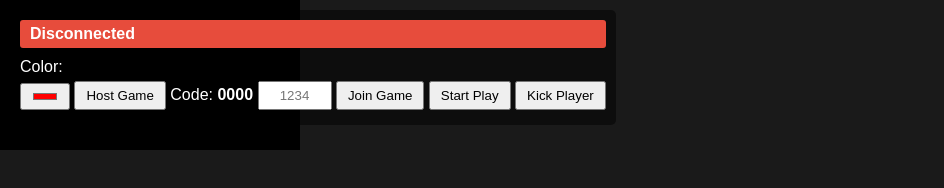
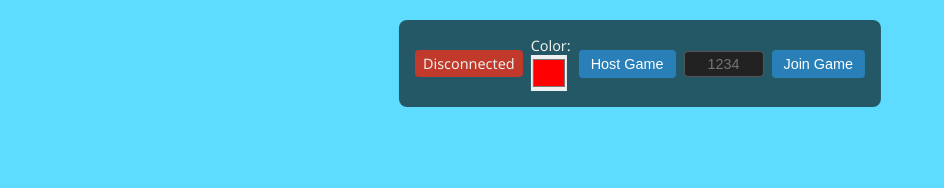
Before and after one commit to echo3721-art/cube-duel, a website: page public/index.html in a window 1280 px wide. Shown: the whole page, without its empty margins (0-944 px from the left). Drawn offline with nearby package versions, Linux system fonts and the light colour scheme; no server answers.

Commit message:
Update index.html

```diff
--- a/public/index.html
+++ b/public/index.html
@@ -5,88 +5,107 @@
   <title>Cube Duel</title>
   <meta name="viewport" content="width=device-width, initial-scale=1.0" />
   <style>
+    * { box-sizing: border-box; margin: 0; padding: 0; }
+    html, body { width: 100%; height: 100%; overflow: hidden; }
     body {
-        margin: 0;
-        overflow: hidden;
-        font-family: Arial, sans-serif;
-        background: #1a1a1a;
+      background: linear-gradient(135deg, #1a1a1a, #333);
+      font-family: "Segoe UI", sans-serif;
+      color: #eee;
     }
     #game-container {
       position: relative;
-        width: 100vw;
-        height: 100vh;
+      width: 100%;
+      height: 100%;
     }
-      #gameCanvas {
+    canvas {
       display: block;
-        background: #000;
+      width: 100%;
+      height: 100%;
+      background: #5edcff; /* ✅ Cyan background */
     }
     #ui {
       position: absolute;
-        top: 10px;
-        left: 10px;
-        color: white;
-        background: rgba(0, 0, 0, 0.5);
-        padding: 10px;
-        border-radius: 5px;
+      top: 20px;
+      left: 50%;
+      transform: translateX(-50%);
+      background: rgba(0, 0, 0, 0.6);
+      padding: 16px;
+      border-radius: 8px;
+      display: flex;
+      flex-wrap: wrap;
+      gap: 8px;
+      align-items: center;
+      z-index: 10;
     }
+    #ui * { font-size: 0.9rem; }
     #status {
-        padding: 5px 10px;
-        border-radius: 3px;
-        margin-bottom: 10px;
-        font-weight: bold;
+      padding: 4px 8px;
+      border-radius: 4px;
+      background: #c0392b;
     }
-      .connected { background: #2ecc71; }
-      .disconnected { background: #e74c3c; }
-      button, input {
-        margin: 5px 0;
-        padding: 5px 10px;
+    #status.connected { background: #27ae60; }
+    #ui input[type="color"] {
+      width: 36px;
+      height: 36px;
+      border: none;
       cursor: pointer;
     }
-      #roomInput {
-        width: 50px;
+    #ui input[type="text"] {
+      width: 80px;
+      padding: 4px;
+      border-radius: 4px;
+      border: 1px solid #555;
+      background: #222;
+      color: #fff;
       text-align: center;
     }
+    #ui button {
+      padding: 6px 12px;
+      border: none;
+      border-radius: 4px;
+      background: #2980b9;
+      color: #fff;
+      cursor: pointer;
+      transition: background 0.2s;
+    }
+    #ui button:hover { background: #1f618d; }
+    #ui button:disabled {
+      background: #555;
+      cursor: not-allowed;
+    }
+    #kickBtn {
+      background: #c0392b;
+    }
+    #kickBtn:hover {
+      background: #922b21;
+    }
+    #startBtn, #kickBtn, #roomDisplay {
+      display: none;
+    }
     #overlay {
-        position: fixed;
-        top: 0;
-        left: 0;
-        width: 100%;
-        height: 100%;
+      position: absolute;
+      top: 0; left: 0;
+      width: 100%; height: 100%;
       background: rgba(0, 0, 0, 0.8);
       display: flex;
       flex-direction: column;
+      align-items: center;
       justify-content: center;
-        align-items: center;
-        color: white;
-        font-size: 3em;
+      color: #fff;
+      font-size: 1.5rem;
+      z-index: 20;
       visibility: hidden;
     }
     #overlay button {
-        font-size: 0.5em;
+      margin-top: 20px;
       padding: 10px 20px;
-      }
-      #cooldownBar {
-        width: 100%;
-        height: 4px;
-        background: #333;
-        margin-top: 5px;
-        border-radius: 2px;
-        overflow: hidden;
-      }
-      #cooldownProgress {
-        height: 100%;
-        width: 100%;
-        background: #e74c3c;
-        transform-origin: left;
-        transform: scaleX(0);
-        transition: transform 0.1s linear;
+      font-size: 1rem;
     }
   </style>
 </head>
 <body>
   <div id="game-container">
     <canvas id="gameCanvas"></canvas>
-
     <div id="ui">
       <div id="status" class="disconnected">Disconnected</div>
       <label>Color:<br /><input type="color" id="playerColor" value="#ff0000" /></label>
@@ -99,26 +118,17 @@
       <audio id="menuMusic" src="menu.mp3" preload="auto" loop muted></audio>
       <audio id="fightSound" src="fight.mp3" preload="auto" loop></audio>
     </div>
-
     <div id="overlay">
       <div id="message">Game Over</div>
       <button id="restartBtn">Restart</button>
     </div>
   </div>
 
-    <!-- ✅ Always load socket.io from the live server -->
   <script src="/socket.io/socket.io.js"></script>
-
-    <!-- ✅ Your client logic -->
   <script>
-      const socket = io(); // ✅ works online
-
-      // ✅ Unmute + play music only after interaction
-      function safePlayMusic() {
-        menuMusic.muted = false;
-        menuMusic.play().catch(() => {});
-      }
-
+    const socket = io();
+    const canvas = document.getElementById("gameCanvas");
+    const ctx = canvas.getContext("2d");
     const statusEl = document.getElementById("status");
     const colorPicker = document.getElementById("playerColor");
     const hostBtn = document.getElementById("hostBtn");
@@ -130,8 +140,6 @@
     const roomInput = document.getElementById("roomInput");
     const menuMusic = document.getElementById("menuMusic");
     const fightSound = document.getElementById("fightSound");
-      const canvas = document.getElementById("gameCanvas");
-      const ctx = canvas.getContext("2d");
     const overlay = document.getElementById("overlay");
     const restartBtn = document.getElementById("restartBtn");
     const message = document.getElementById("message");
@@ -151,6 +159,11 @@
       mouseX = e.clientX - rect.left;
       mouseY = e.clientY - rect.top;
     });
+
+    function safePlayMusic() {
+      menuMusic.muted = false;
+      menuMusic.play().catch(() => {});
+    }
 
     hostBtn.onclick = () => {
       socket.emit("host", { color: colorPicker.value });
@@ -208,7 +221,7 @@
       location.reload();
     });
     socket.on("playerJoined", () => alert("Player joined!"));
-      socket.on("startGame", () => { gameStarted = true; });
+    socket.on("startGame", () => gameStarted = true);
     socket.on("state", (s) => {
       if (!gameEnded) {
         for (let id in s) {
@@ -240,17 +253,13 @@
       ctx.clearRect(0, 0, canvas.width, canvas.height);
       const ids = Object.keys(players);
       const me = players[playerId];
-        const otherId = ids.find((id) => id !== playerId);
-        const opponent = players[otherId];
+      const opponent = players[ids.find((id) => id !== playerId)];
 
       ids.forEach((id) => {
         const p = players[id];
         if (!p) return;
-
         p.x += p.knockback?.x || 0;
         p.y += p.knockback?.y || 0;
-
-          // Smooth knockback decay
         if (p.knockback) {
           p.knockback.x *= 0.9;
           p.knockback.y *= 0.9;
@@ -268,7 +277,6 @@
         p._aim = { cx, cy, angle };
         const x2 = cx + Math.cos(angle) * 100;
         const y2 = cy + Math.sin(angle) * 100;
-
         ctx.strokeStyle = "#fff";
         ctx.lineWidth = 6;
         ctx.beginPath();
@@ -313,6 +321,7 @@
 
       if (!gameEnded) requestAnimationFrame(draw);
     }
+
     draw();
   </script>
 </body>
```
Lines whose indentation alone changed are shown as unchanged.
